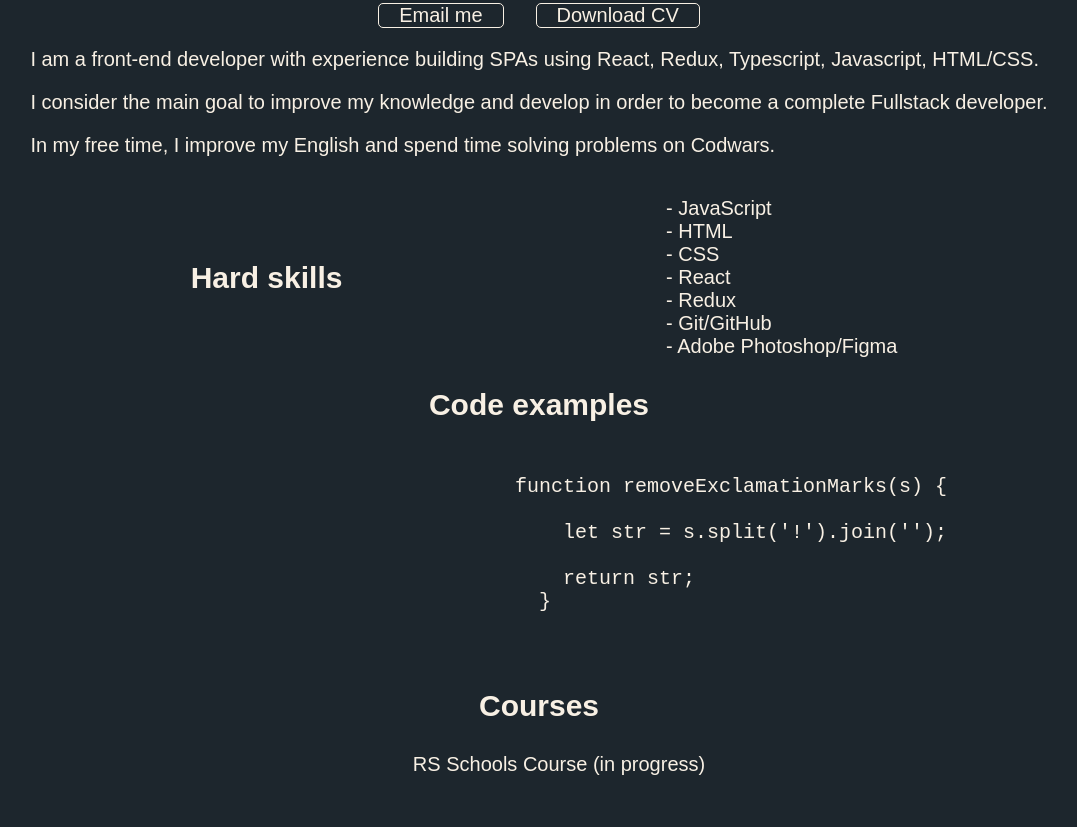
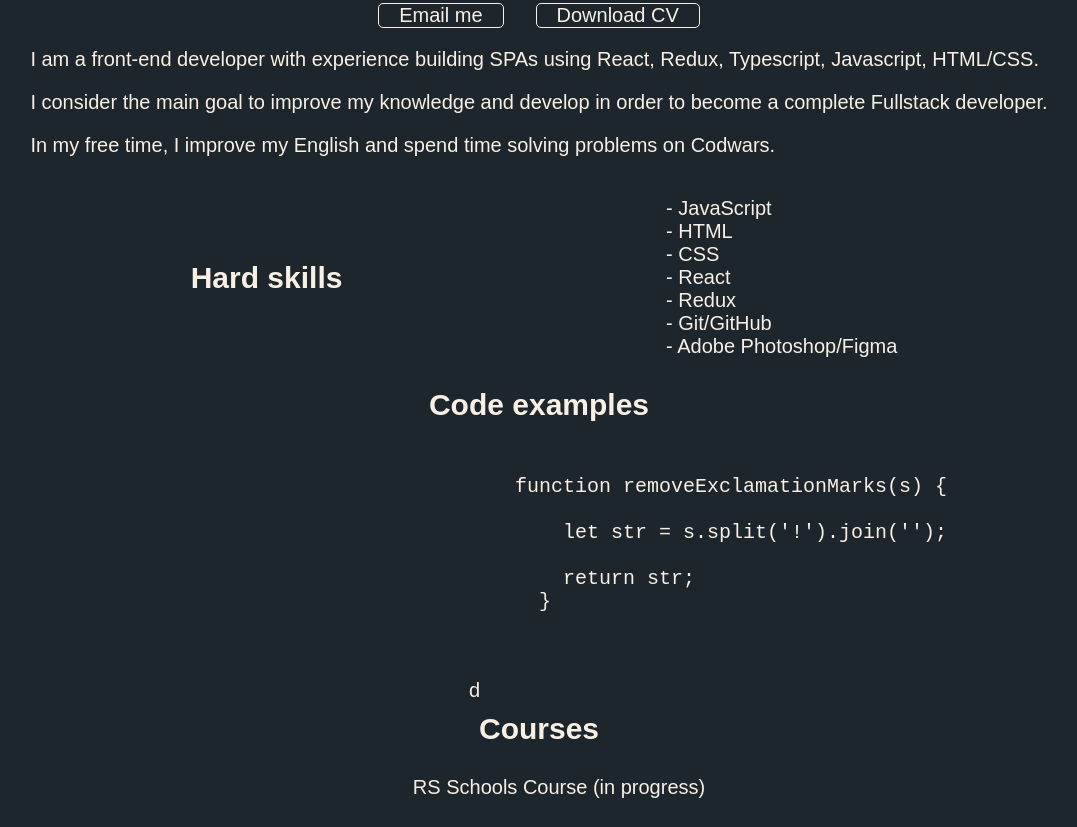
Before and after one commit to MrTomMus/rsschool-cv, a plain HTML site: page index.html in a window 1280 px wide. Shown: the part 509-1336 px from the top of the page, without its empty margins (101-1178 px from the left). Before the commit the page ends 1313 px from the top, so only its background shows below. Drawn offline with Linux system fonts and the light colour scheme.

Commit message:
fix: fixed files

```diff
--- a/index.html
+++ b/index.html
@@ -106,7 +106,7 @@
 
                 </section>
                 <section class='courses-block'>
-                    <div class="courses-block__name">
+                    <div class="courses-block__name">d
                         <h2>Courses</h2>
                     </div>
                     <div class='courses-block__list'>
```
